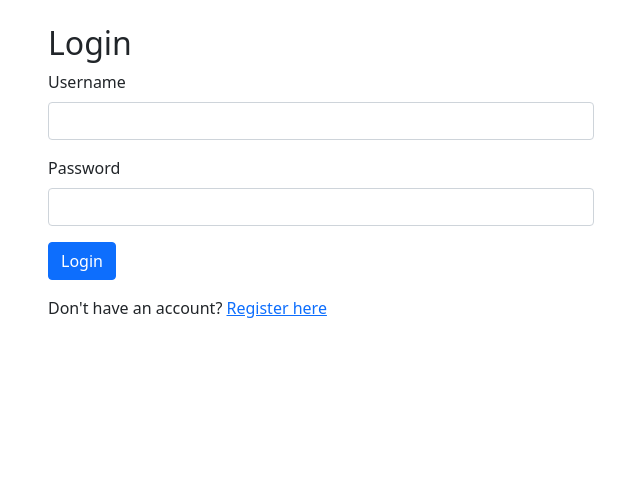
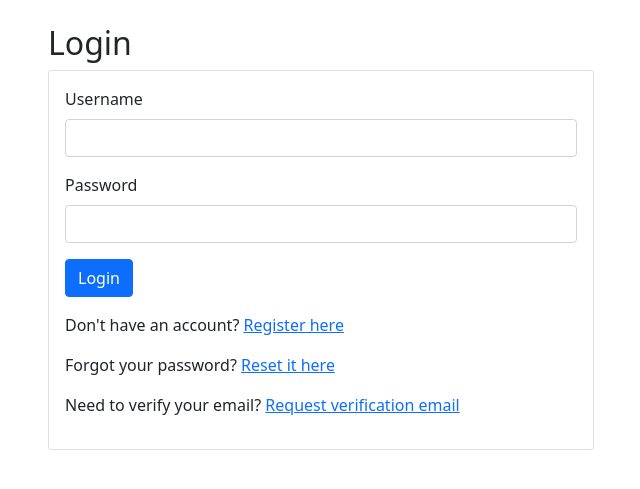
Before and after one commit to notgustavorios/Routine-builder, a Flask app: page /login in a window 1280 px wide. Shown: the part 56-545 px from the top of the page, without its empty margins (319-959 px from the left). Run offline with Flask 2, Linux system fonts and the light colour scheme.

Commit message:
feat(auth): implement comprehensive user authentication system

```diff
--- a/myapp/__init__.py
+++ b/myapp/__init__.py
@@ -2,6 +2,7 @@ from flask import Flask
 from flask_sqlalchemy import SQLAlchemy
 from flask_login import LoginManager
 from flask_migrate import Migrate
+from myapp.services.email import mail
 
 # Initialize extensions
 db = SQLAlchemy()
@@ -18,6 +19,7 @@ def create_app(config_object='myapp.config.Config'):
     db.init_app(app)
     migrate.init_app(app, db)
     login_manager.init_app(app)
+    mail.init_app(app)
 
     # Register blueprints
     from myapp.routes import auth_bp, routines_bp, scoring_bp
@@ -32,6 +34,10 @@ def create_app(config_object='myapp.config.Config'):
     def load_user(user_id):
         return User.query.get(int(user_id))
 
+    # Register CLI commands
+    from myapp.cli import verify_all_users
+    app.cli.add_command(verify_all_users)
+
     # Create tables
     with app.app_context():
         db.create_all()
--- a/myapp/routes/auth.py
+++ b/myapp/routes/auth.py
@@ -4,7 +4,9 @@ from myapp.models.user import User
 from myapp.models import db
 from myapp.routes import auth_bp
 from myapp.session_manager import check_session_timeout
+from myapp.services.email import send_verification_email, send_password_reset_email
 from datetime import datetime
+from urllib.parse import urljoin
 
 @auth_bp.route('/')
 @login_required
@@ -15,24 +17,35 @@ def index():
 @auth_bp.route('/register', methods=['GET', 'POST'])
 def register():
     if request.method == 'POST':
-        username = request.form['username']
-        email = request.form['email']
+        username = request.form['username'].lower()  # Convert to lowercase for case-insensitive comparison
+        email = request.form['email'].lower()
         password = request.form['password']
 
-        if User.query.filter_by(username=username).first():
+        if User.query.filter(User.username.ilike(username)).first():
             flash('Username already exists')
             return redirect(url_for('auth.register'))
 
-        if User.query.filter_by(email=email).first():
+        if User.query.filter(User.email.ilike(email)).first():
             flash('Email already registered')
             return redirect(url_for('auth.register'))
 
         user = User(username=username, email=email)
         user.set_password(password)
+
+        # Generate verification token
+        token = user.generate_email_verification_token()
+
         db.session.add(user)
         db.session.commit()
 
-        flash('Registration successful')
+        # Send verification email
+        verification_url = urljoin(
+            request.host_url,
+            url_for('auth.verify_email', token=token)
+        )
+        send_verification_email(user, verification_url)
+
+        flash('Registration successful. Please check your email to verify your account.')
         return redirect(url_for('auth.login'))
 
     return render_template('register.html')
@@ -40,10 +53,15 @@ def register():
 @auth_bp.route('/login', methods=['GET', 'POST'])
 def login():
     if request.method == 'POST':
-        user = User.query.filter_by(username=request.form['username']).first()
+        username = request.form['username'].lower()  # Convert to lowercase for case-insensitive comparison
+        user = User.query.filter(User.username.ilike(username)).first()
+
         if user and user.check_password(request.form['password']):
+            if not user.email_verified:
+                flash('Please verify your email address before logging in.')
+                return redirect(url_for('auth.login'))
+
             login_user(user)
-            # Initialize session timeout settings
             session['last_activity'] = datetime.utcnow().isoformat()
             session['session_lifetime'] = current_app.config['PERMANENT_SESSION_LIFETIME']
             session.permanent = True
@@ -53,10 +71,161 @@ def login():
             flash('Invalid username or password')
     return render_template('login.html')
 
+@auth_bp.route('/request-verification', methods=['GET', 'POST'])
+def request_verification():
+    if request.method == 'POST':
+        email = request.form['email'].lower()
+        user = User.query.filter(User.email.ilike(email)).first()
+
+        if user:
+            if user.email_verified:
+                flash('This email is already verified.')
+            else:
+                token = user.generate_email_verification_token()
+                db.session.commit()
+
+                verification_url = urljoin(
+                    request.host_url,
+                    url_for('auth.verify_email', token=token)
+                )
+                send_verification_email(user, verification_url)
+                flash('Verification email has been sent. Please check your inbox.')
+        else:
+            # Don't reveal if email exists
+            flash('If an account exists with this email, a verification link will be sent.')
+
+        return redirect(url_for('auth.login'))
+
+    return render_template('request_verification.html')
+
+@auth_bp.route('/verify-email/<token>')
+def verify_email(token):
+    user = User.query.filter_by(email_verification_token=token).first()
+    if user and user.verify_email(token):
+        db.session.commit()
+        flash('Email verified successfully! You can now log in.')
+    else:
+        flash('Invalid or expired verification link.')
+    return redirect(url_for('auth.login'))
+
+@auth_bp.route('/resend-verification')
+@login_required
+def resend_verification():
+    if current_user.email_verified:
+        flash('Your email is already verified.')
+        return redirect(url_for('auth.index'))
+
+    token = current_user.generate_email_verification_token()
+    db.session.commit()
+
+    verification_url = urljoin(
+        request.host_url,
+        url_for('auth.verify_email', token=token)
+    )
+    send_verification_email(current_user, verification_url)
+
+    flash('Verification email has been resent.')
+    return redirect(url_for('auth.login'))
+
+@auth_bp.route('/forgot-password', methods=['GET', 'POST'])
+def forgot_password():
+    if request.method == 'POST':
+        email = request.form['email'].lower()
+        user = User.query.filter(User.email.ilike(email)).first()
+
+        if user:
+            token = user.generate_password_reset_token()
+            db.session.commit()
+
+            reset_url = urljoin(
+                request.host_url,
+                url_for('auth.reset_password', token=token)
+            )
+            send_password_reset_email(user, reset_url)
+
+        # Always show this message to prevent email enumeration
+        flash('If an account exists with this email, you will receive password reset instructions.')
+        return redirect(url_for('auth.login'))
+
+    return render_template('forgot_password.html')
+
+@auth_bp.route('/reset-password/<token>', methods=['GET', 'POST'])
+def reset_password(token):
+    user = User.query.filter_by(password_reset_token=token).first()
+
+    if not user or not user.verify_reset_token(token):
+        flash('Invalid or expired password reset link.')
+        return redirect(url_for('auth.login'))
+
+    if request.method == 'POST':
+        password = request.form['password']
+        user.set_password(password)
+        user.clear_reset_token()
+        db.session.commit()
+
+        flash('Your password has been reset successfully. You can now log in.')
+        return redirect(url_for('auth.login'))
+
+    return render_template('reset_password.html')
+
+@auth_bp.route('/profile', methods=['GET', 'POST'])
+@login_required
+@check_session_timeout
+def profile():
+    if request.method == 'POST':
+        # Update email
+        new_email = request.form.get('email', '').lower()
+        if new_email and new_email != current_user.email:
+            if User.query.filter(User.email.ilike(new_email)).first():
+                flash('Email already registered')
+            else:
+                current_user.email = new_email
+                current_user.email_verified = False
+                token = current_user.generate_email_verification_token()
+                db.session.commit()
+
+                verification_url = urljoin(
+                    request.host_url,
+                    url_for('auth.verify_email', token=token)
+                )
+                send_verification_email(current_user, verification_url)
+                flash('Email updated. Please verify your new email address.')
+
+        # Update username
+        new_username = request.form.get('username', '').lower()
+        if new_username and new_username != current_user.username:
+            if User.query.filter(User.username.ilike(new_username)).first():
+                flash('Username already exists')
+            else:
+                current_user.username = new_username
+                db.session.commit()
+                flash('Username updated successfully')
+
+        return redirect(url_for('auth.profile'))
+
+    return render_template('profile.html')
+
+@auth_bp.route('/change-password', methods=['GET', 'POST'])
+@login_required
+@check_session_timeout
+def change_password():
+    if request.method == 'POST':
+        current_password = request.form['current_password']
+        new_password = request.form['new_password']
+
+        if not current_user.check_password(current_password):
+            flash('Current password is incorrect')
+        else:
+            current_user.set_password(new_password)
+            db.session.commit()
+            flash('Password updated successfully')
+            return redirect(url_for('auth.profile'))
+
+    return render_template('change_password.html')
+
 @auth_bp.route('/logout')
 @login_required
 def logout():
-    # Clear session data
     session.pop('last_activity', None)
     session.pop('session_lifetime', None)
     logout_user()
--- a/myapp/templates/login.html
+++ b/myapp/templates/login.html
@@ -6,6 +6,8 @@
     <div class="row">
         <div class="col-md-6 offset-md-3">
             <h2>Login</h2>
+            <div class="card">
+                <div class="card-body">
                     <form method="POST">
                         <div class="mb-3">
                             <label for="username" class="form-label">Username</label>
@@ -17,9 +19,13 @@
                         </div>
                         <button type="submit" class="btn btn-primary">Login</button>
                     </form>
-            <p class="mt-3">
-                Don't have an account? <a href="{{ url_for('auth.register') }}">Register here</a>
-            </p>
+                    <div class="mt-3">
+                        <p>Don't have an account? <a href="{{ url_for('auth.register') }}">Register here</a></p>
+                        <p>Forgot your password? <a href="{{ url_for('auth.forgot_password') }}">Reset it here</a></p>
+                        <p>Need to verify your email? <a href="{{ url_for('auth.request_verification') }}">Request verification email</a></p>
+                    </div>
+                </div>
+            </div>
         </div>
     </div>
 {% endblock %}
--- a/requirements.txt
+++ b/requirements.txt
@@ -1,7 +1,9 @@
 alembic==1.14.1
+blinker==1.9.0
 click==8.1.8
 Flask==2.2.2
 Flask-Login==0.6.2
+Flask-Mail==0.10.0
 Flask-Migrate==4.1.0
 Flask-SQLAlchemy==2.5.1
 gunicorn==23.0.0
```
Also changed, not shown: myapp/cli.py (added, +21 -0 lines), myapp/config.py (+8 -0 lines), myapp/models/user.py (+38 -1 lines), myapp/services/email.py (added, +38 -0 lines), myapp/templates/change_password.html (added, +59 -0 lines), myapp/templates/forgot_password.html (added, +28 -0 lines), myapp/templates/profile.html (added, +41 -0 lines), myapp/templates/request_verification.html (added, +28 -0 lines), myapp/templates/reset_password.html (added, +52 -0 lines). Lines whose indentation alone changed are shown as unchanged.
